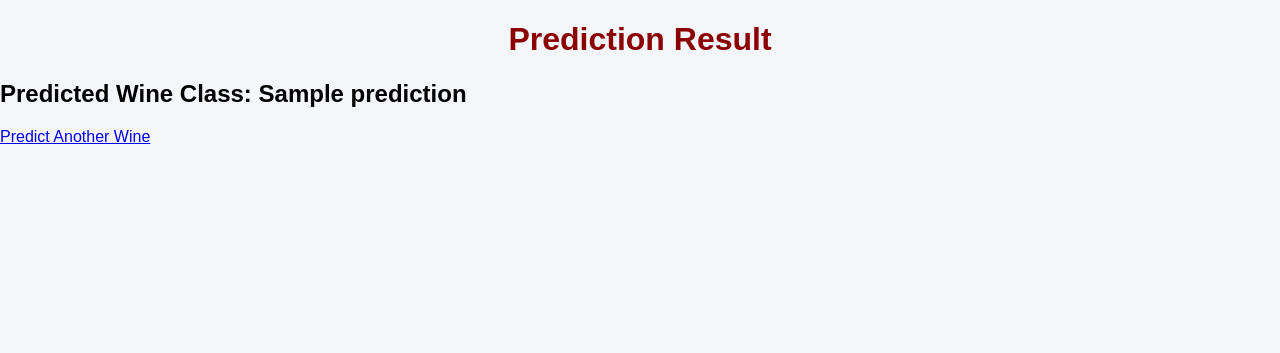
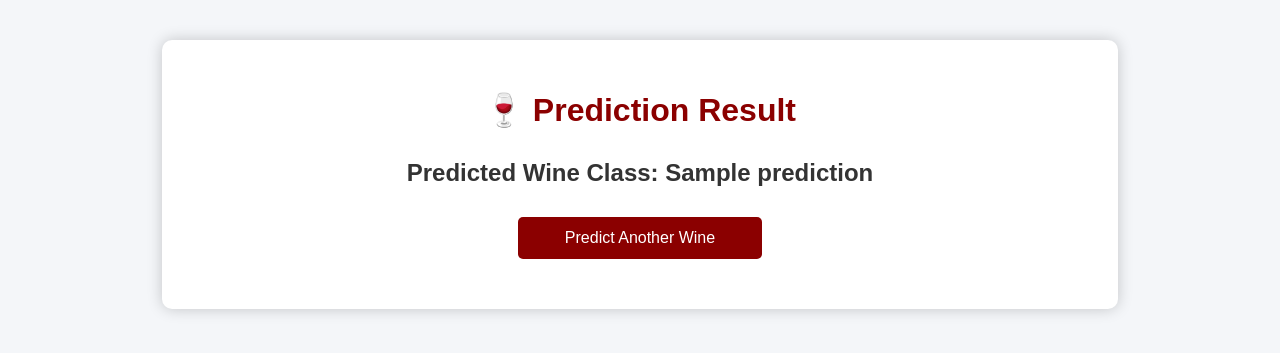
Before and after one commit to Rima-005/Wine-Type-Prediction, a Flask app: template templates/result.html in a window 1280 px wide. Shown: the top 353 px of the page. Run offline with Flask 3, Linux system fonts and the light colour scheme; the template is opened without the code that fills it: most values are stand-ins (such as "Sample title", 1, 10 or a date in 2020); parts of the project's set-up code (start-up, migrations or seed data) failed here and were passed over.

Commit message:
Improve prediction result page

```diff
--- a/static/style.css
+++ b/static/style.css
@@ -51,3 +51,25 @@ button{
 button:hover{
     background:#5d0000;
 }
+h2{
+    text-align:center;
+    color:#333;
+    margin:30px 0;
+}
+
+.btn{
+    display:block;
+    width:220px;
+    margin:20px auto;
+    text-align:center;
+    text-decoration:none;
+    background:#8B0000;
+    color:white;
+    padding:12px;
+    border-radius:5px;
+    transition:.3s;
+}
+
+.btn:hover{
+    background:#5d0000;
+}
--- a/templates/result.html
+++ b/templates/result.html
@@ -9,11 +9,15 @@
 </head>
 <body>
 
-    <h1>Prediction Result</h1>
+    <div class="container">
 
-    <h2>Predicted Wine Class: {{ prediction }}</h2>
+        <h1>🍷 Prediction Result</h1>
 
-    <a href="/">Predict Another Wine</a>
+        <h2>Predicted Wine Class: {{ prediction }}</h2>
+
+        <a href="/" class="btn">Predict Another Wine</a>
+
+    </div>
 
 </body>
 </html>
```
